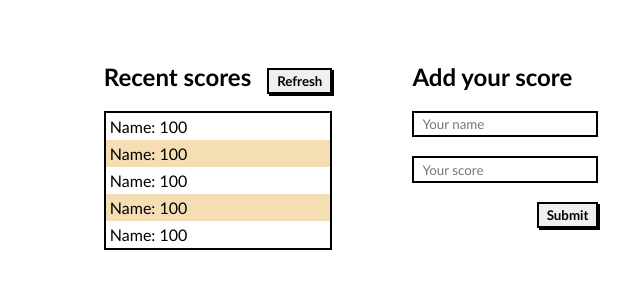
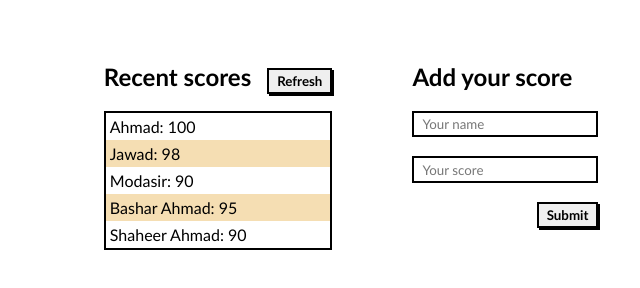
Before and after one commit to MozamelJawad/Leaderboard, a website built with webpack: page src/index.html in a window 1280 px wide. Shown: the part 124-412 px from the top of the page, without its empty margins (221-861 px from the left). Built offline with nearby package versions, Linux system fonts and the light colour scheme.

Commit message:
add recent score from js file

```diff
--- a/src/index.html
+++ b/src/index.html
@@ -19,13 +19,9 @@
                 </div>
 
                 <div class="nameList">
-                    <ul>
-                        <li>Name: 100</li>
-                        <li>Name: 100</li>
-                        <li>Name: 100</li>
-                        <li>Name: 100</li>
-                        <li>Name: 100</li>
-                    </ul>
+                   <ul class="list">
+
+                   </ul>
                 </div>
             </div>
 
```
